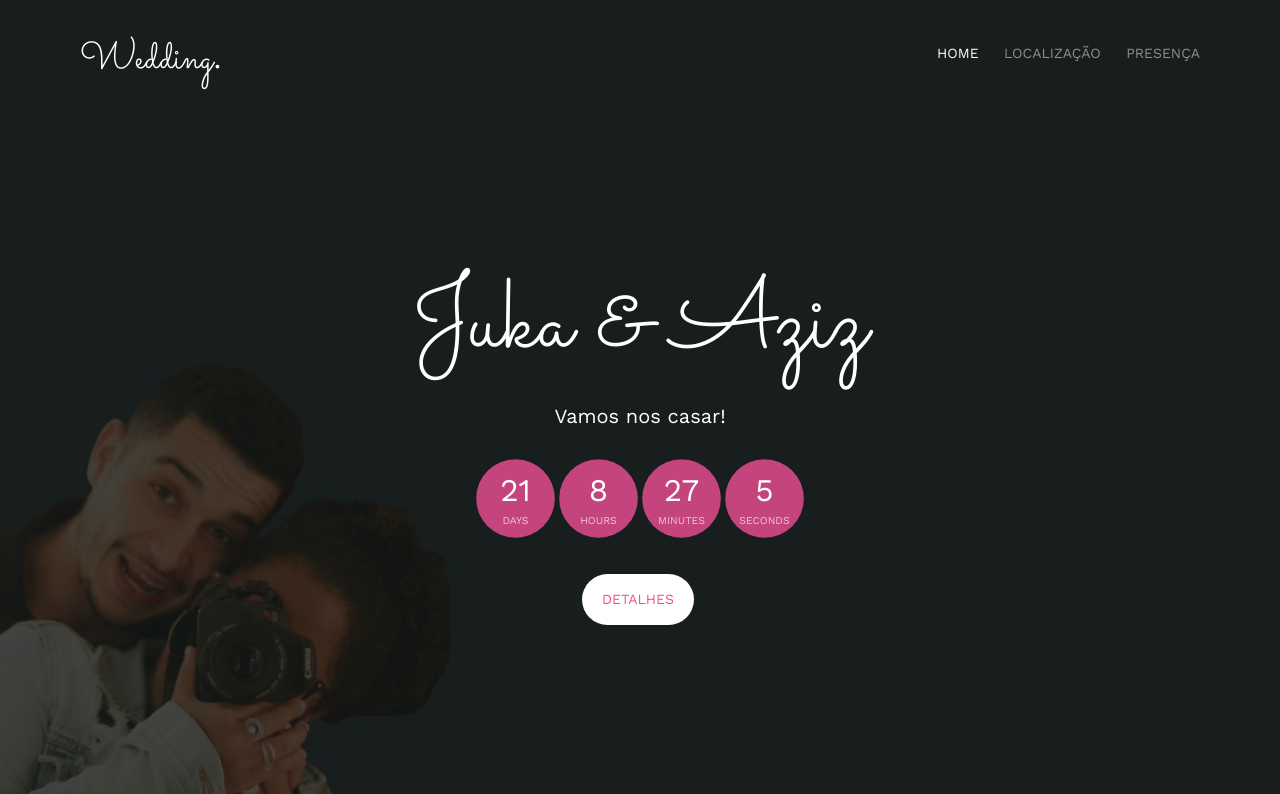
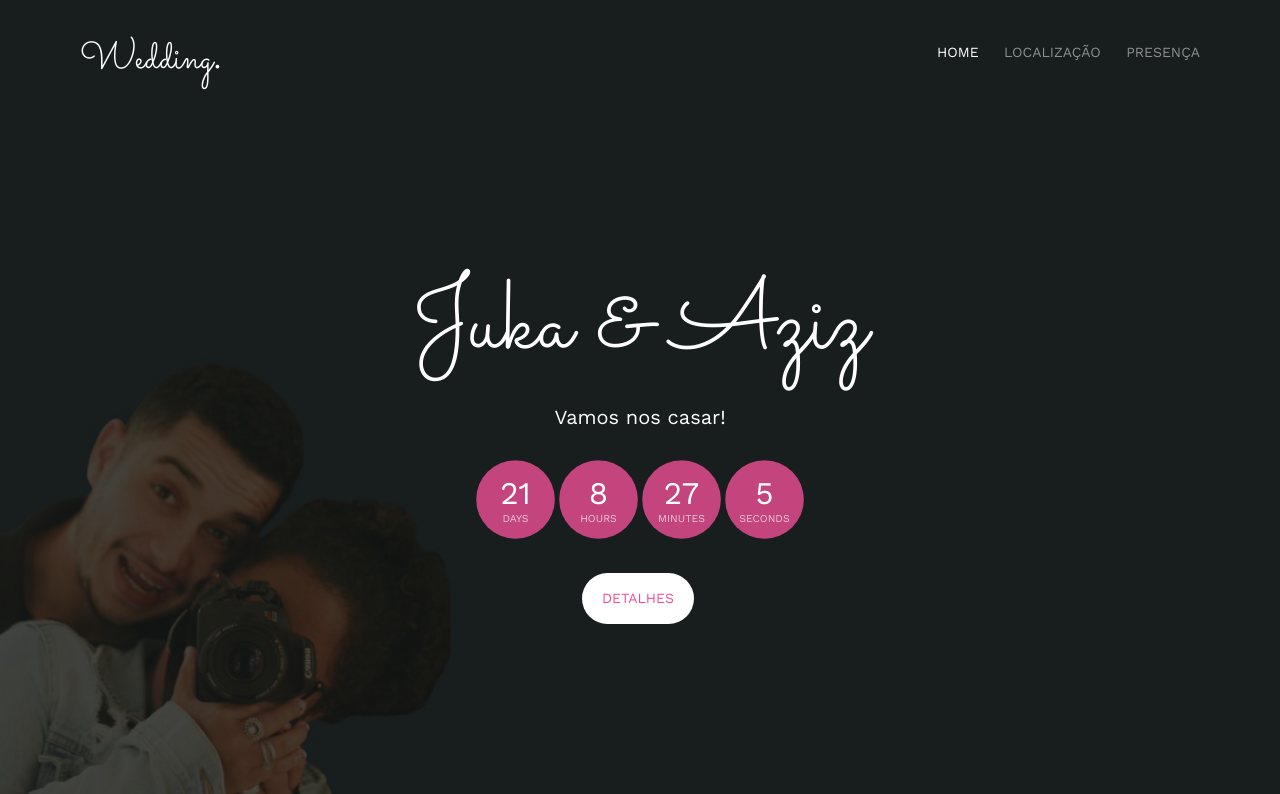
Before and after one commit to mzoughiaziz/wedding-site, a plain HTML site: page index.html in a window 1280 px wide. Shown: the top 794 px of the page. Drawn offline with nearby package versions, Linux system fonts and the light colour scheme; files whose address does not match are found by name.

Commit message:
down-counter 3

```diff
--- a/css/style.css
+++ b/css/style.css
@@ -14,7 +14,7 @@ body {
   font-family: "Work Sans", Arial, sans-serif;
   font-weight: 400;
   font-size: 16px;
-  /* line-height: 1.7; */
+  line-height: 1.2;
   color: #828282;
   background: #fff;
 }
```
